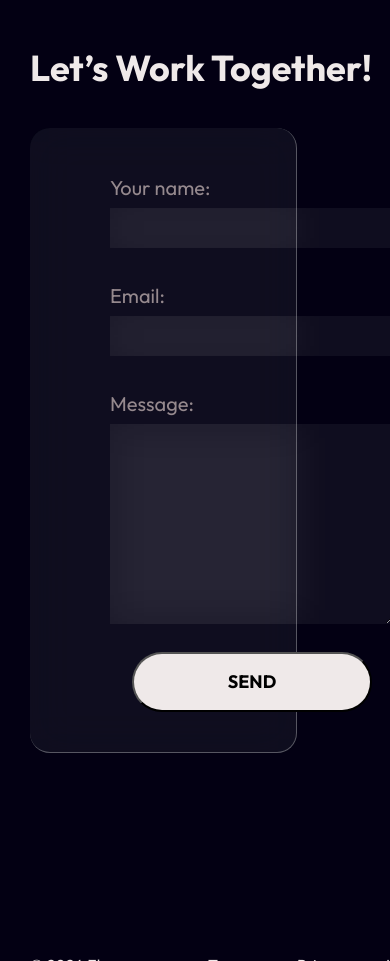
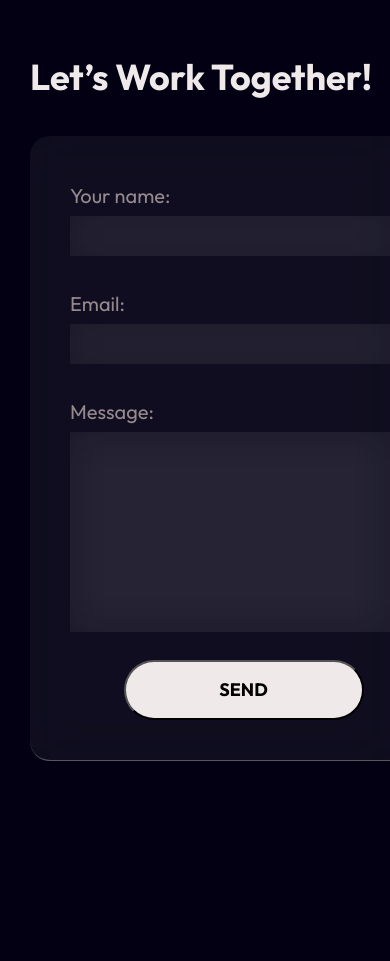
Before and after one commit to ElenaHoncharova/fedotova-portfolio, a website built with Vite: page index.html in a window 390 px wide. Shown: the part 4486-5447 px from the top of the page. Built offline with nearby package versions, Linux system fonts and the light colour scheme; a script that the page names is missing; files whose address does not match are found by name.

Commit message:
Changed menu for mobile

```diff
--- a/style.css
+++ b/style.css
@@ -562,6 +562,13 @@ a.button {
   }
 
   .nav-container input[type="checkbox"]:checked ~ .menu-items {
+    padding-top: 120px;
+    height: 100vh;
     width: 100vw;
   }
+
+  .contacts .form {
+    width: 100%;
+    padding: 40px;
+  }
 }
```
Also changed, not shown: 1 other file.
